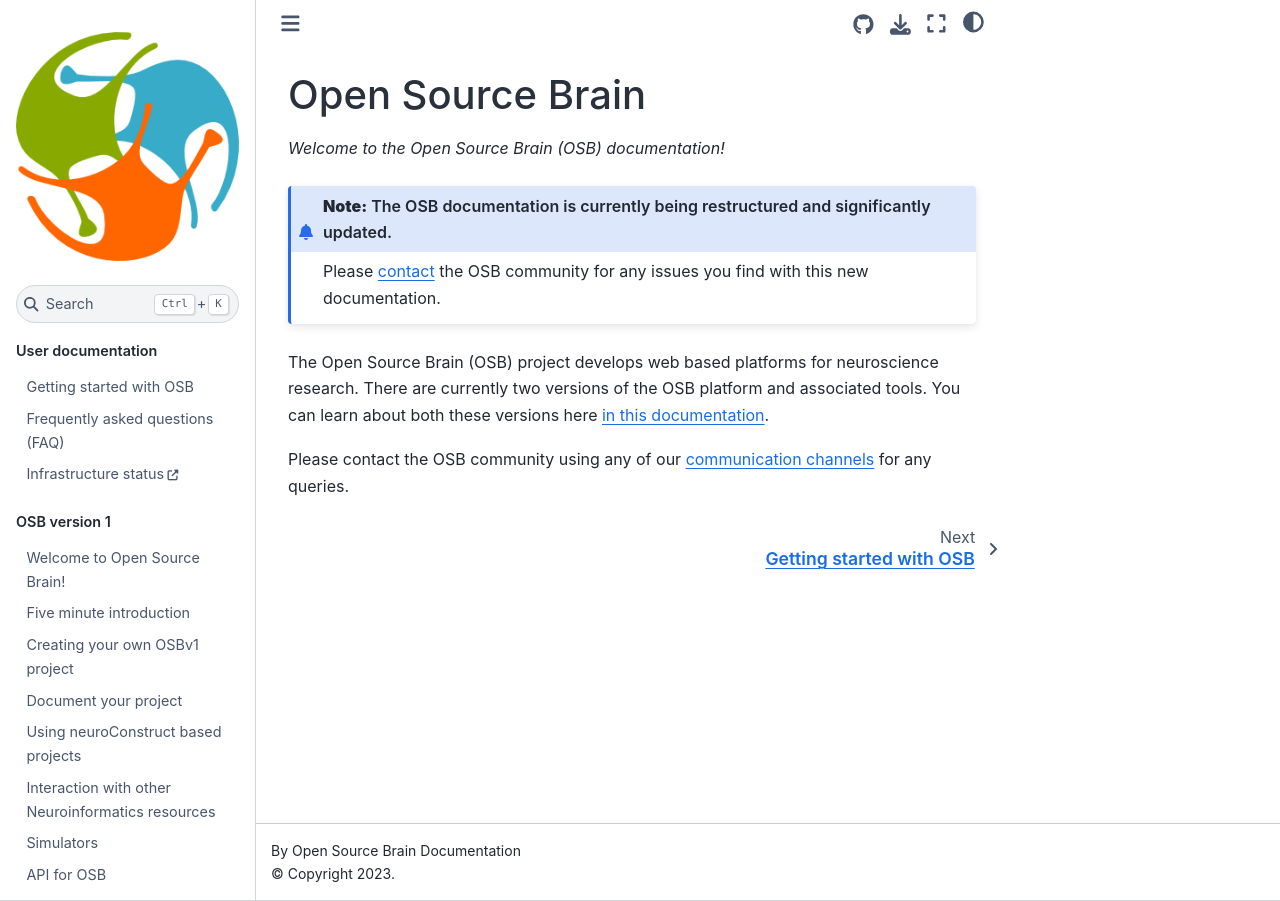
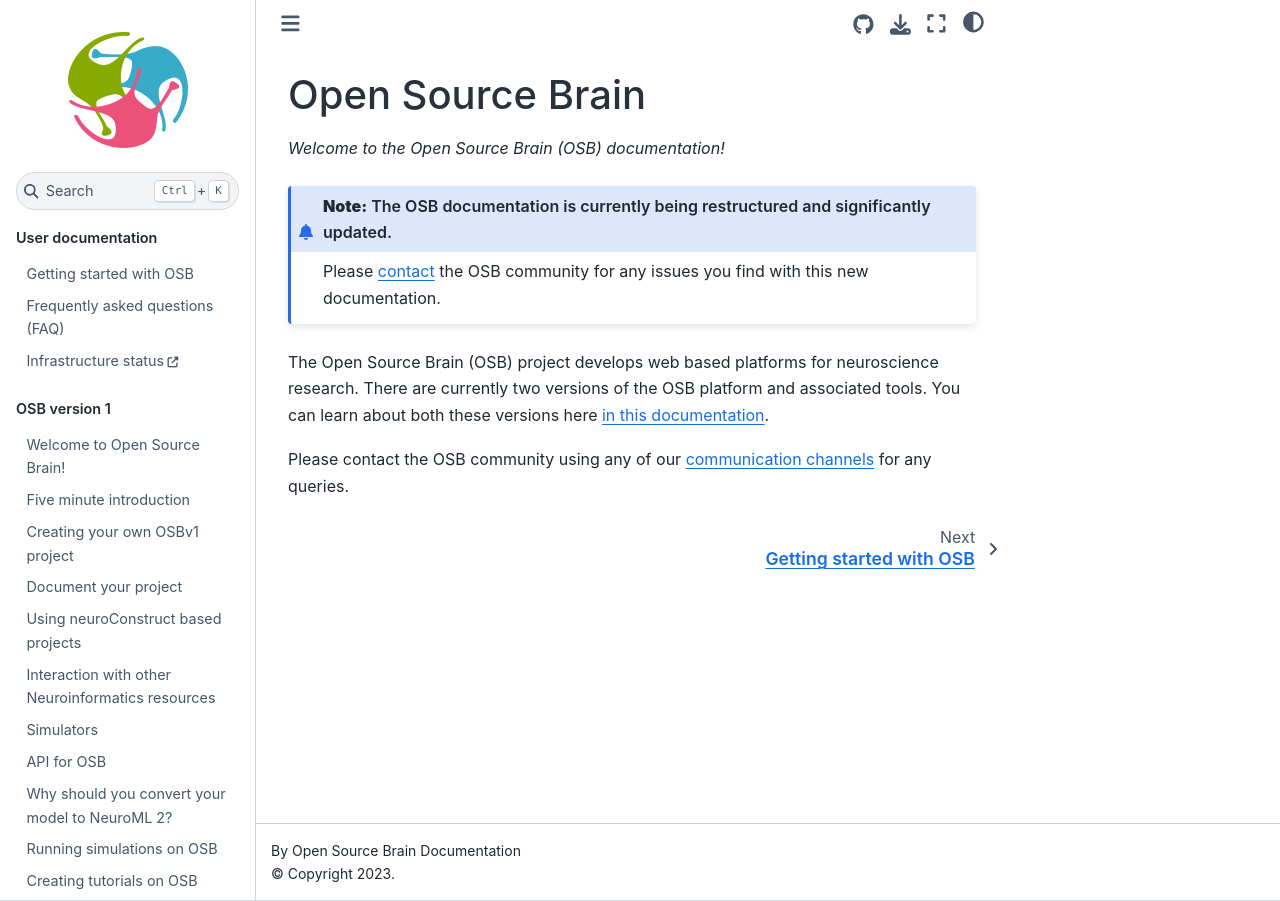
Before and after one commit to OpenSourceBrain/Documentation, a Jupyter Book: the page built from source/Landing.md, in a window 1280 px wide. Built offline with Jupyter Book 1.0.4 settings and Sphinx 7.4.7 and the Sphinx Book theme 1.1.4, drawn with Linux system fonts in a browser that asks for light colours.

Commit message:
feat: update logo to use new variant
Fixes #34

```diff
--- a/source/_config.yml
+++ b/source/_config.yml
@@ -3,7 +3,7 @@
 
 title: "Open Source Brain Documentation" # Leave empty: logo says NeuroML
 author: "Open Source Brain Documentation"
-logo: images/osb-logo.png
+logo: images/DARK/OSB logo new dark notext.png
 
 # List bibtex source file
 bibtex_bibfiles:
```
Also changed, not shown: source/images/DARK/OSB logo new dark notext.png (added), source/images/DARK/OSB logo new dark notext.svg (added).
